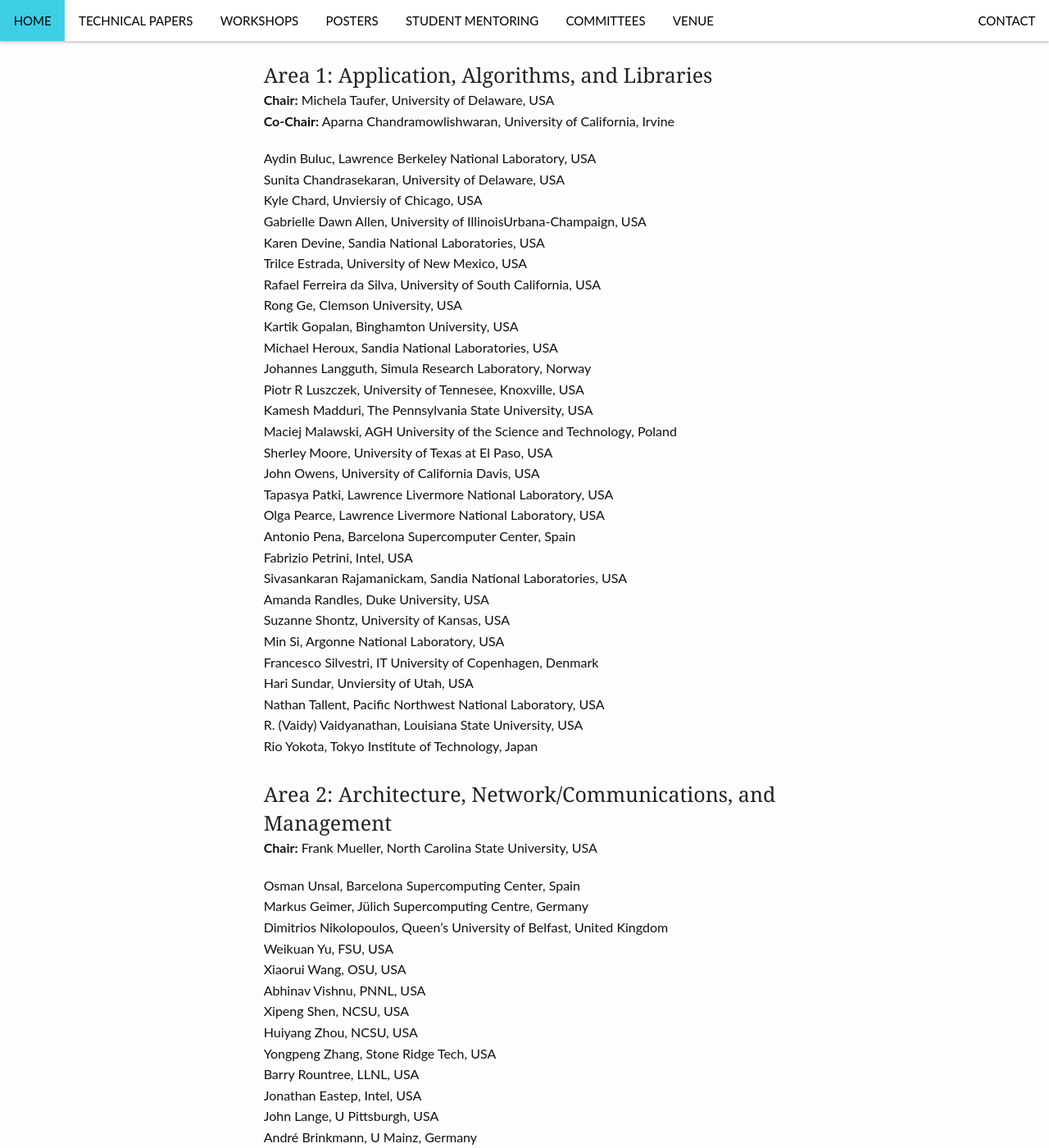
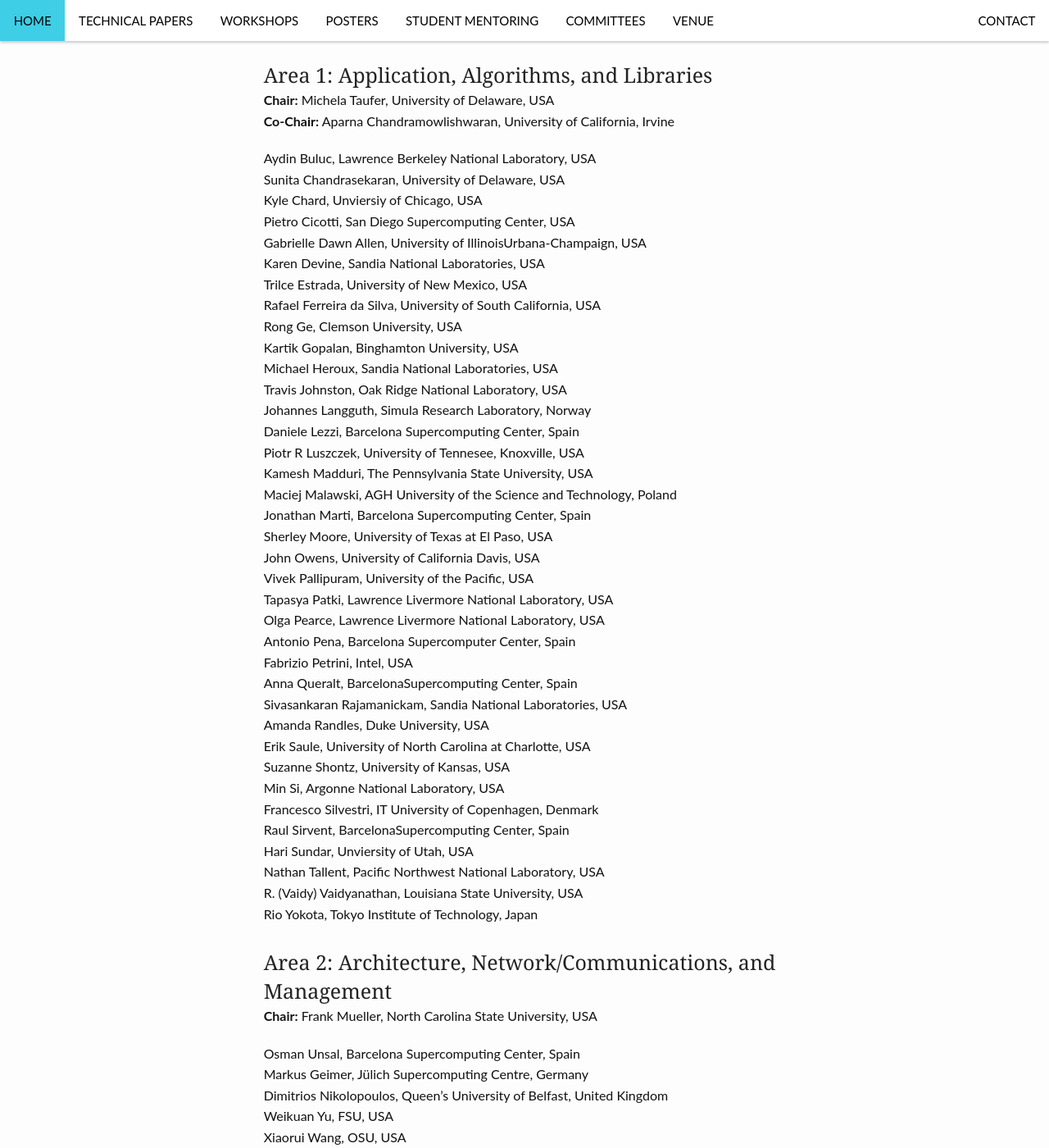
Before and after one commit to cluster17/cluster17.github.io, a Jekyll site: the page built from committees/index.md, in a window 1280 px wide and 1400 px high, scrolled down 2060 px. Shown: the whole window at 82% size. Built offline with Jekyll 4.4.1, drawn with Linux system fonts in a browser that asks for light colours.

```diff
--- a/committees/index.md
+++ b/committees/index.md
@@ -87,6 +87,7 @@ Masaaki Kondo, University of Tokyo, Japan
 Aydin Buluc, Lawrence Berkeley National Laboratory, USA<br>
 Sunita Chandrasekaran, University of Delaware, USA<br>
 Kyle Chard, Unviersiy of Chicago, USA<br>
+Pietro Cicotti, San Diego Supercomputing Center, USA<br>
 Gabrielle Dawn Allen, University of IllinoisUrbana-Champaign, USA<br>
 Karen Devine, Sandia National Laboratories, USA<br>
 Trilce Estrada, University of New Mexico, USA<br>
@@ -94,21 +95,28 @@ Rafael Ferreira da Silva, University of South California, USA<br>
 Rong Ge, Clemson University, USA<br>
 Kartik Gopalan, Binghamton University, USA<br>
 Michael Heroux, Sandia National Laboratories, USA<br>
+Travis Johnston, Oak Ridge National Laboratory, USA<br>
 Johannes Langguth, Simula Research Laboratory, Norway<br>
+Daniele Lezzi, Barcelona Supercomputing Center, Spain<br>
 Piotr R Luszczek, University of Tennesee, Knoxville, USA<br>
 Kamesh Madduri, The Pennsylvania State University, USA<br>
 Maciej Malawski, AGH University of the Science and Technology, Poland<br>
+Jonathan Marti, Barcelona Supercomputing Center, Spain<br>
 Sherley Moore, University of Texas at El Paso, USA<br>
 John Owens, University of California Davis, USA<br>
+Vivek Pallipuram, University of the Pacific, USA<br>
 Tapasya Patki, Lawrence Livermore National Laboratory, USA<br>
 Olga Pearce, Lawrence Livermore National Laboratory, USA<br>
 Antonio Pena, Barcelona Supercomputer Center, Spain<br>
 Fabrizio Petrini, Intel, USA<br>
+Anna Queralt, BarcelonaSupercomputing Center, Spain<br>
 Sivasankaran Rajamanickam, Sandia National Laboratories, USA<br>
 Amanda Randles, Duke University, USA<br>
+Erik Saule, University of North Carolina at Charlotte, USA<br>
 Suzanne Shontz, University of Kansas, USA<br>
 Min Si, Argonne National Laboratory, USA<br>
 Francesco Silvestri, IT University of Copenhagen, Denmark<br>
+Raul Sirvent, BarcelonaSupercomputing Center, Spain<br>
 Hari Sundar, Unviersity of Utah, USA<br>
 Nathan Tallent, Pacific Northwest National Laboratory, USA<br>
 R. (Vaidy) Vaidyanathan, Louisiana State University, USA<br>
```
Also changed, not shown: posters/index.md (+2 -2 lines).
